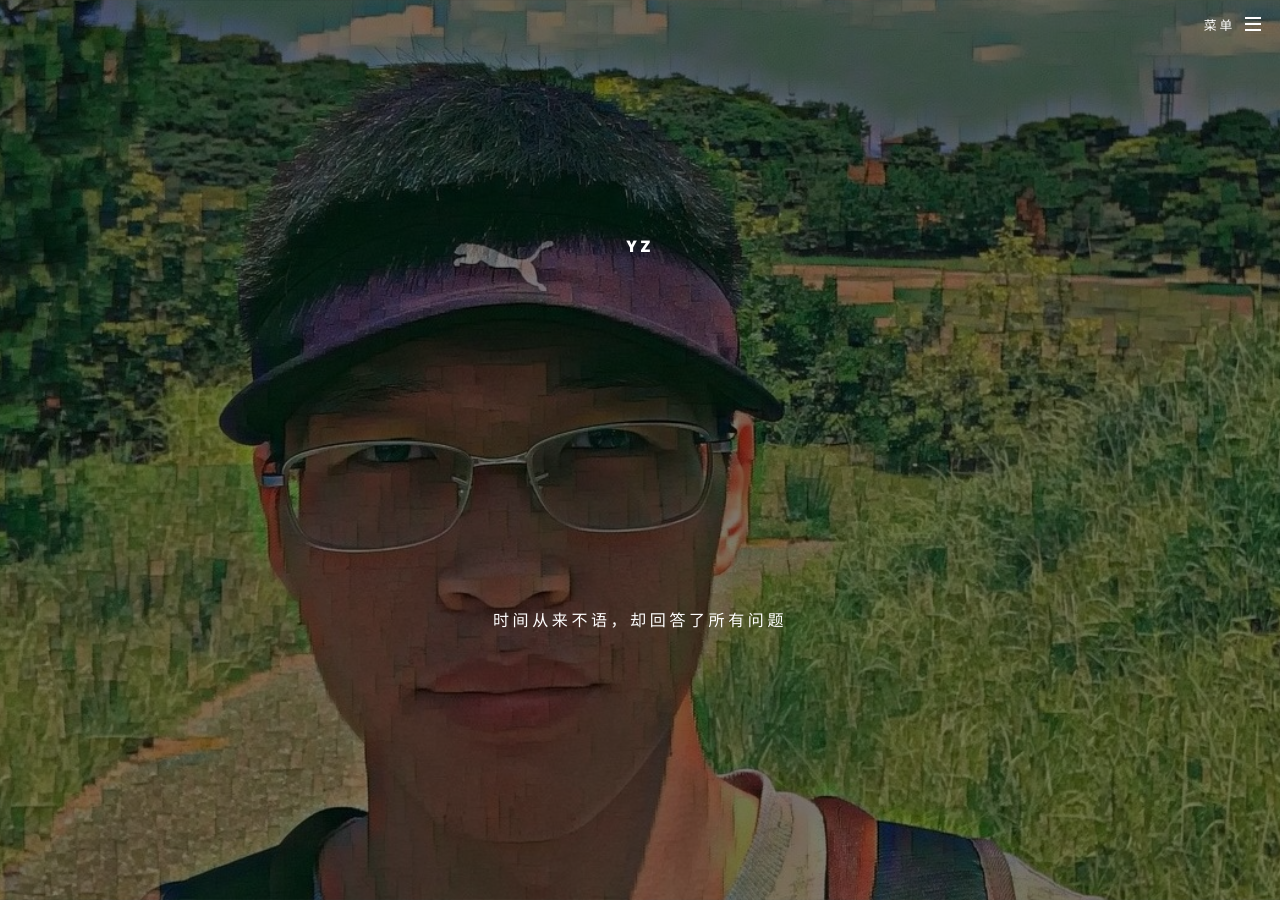
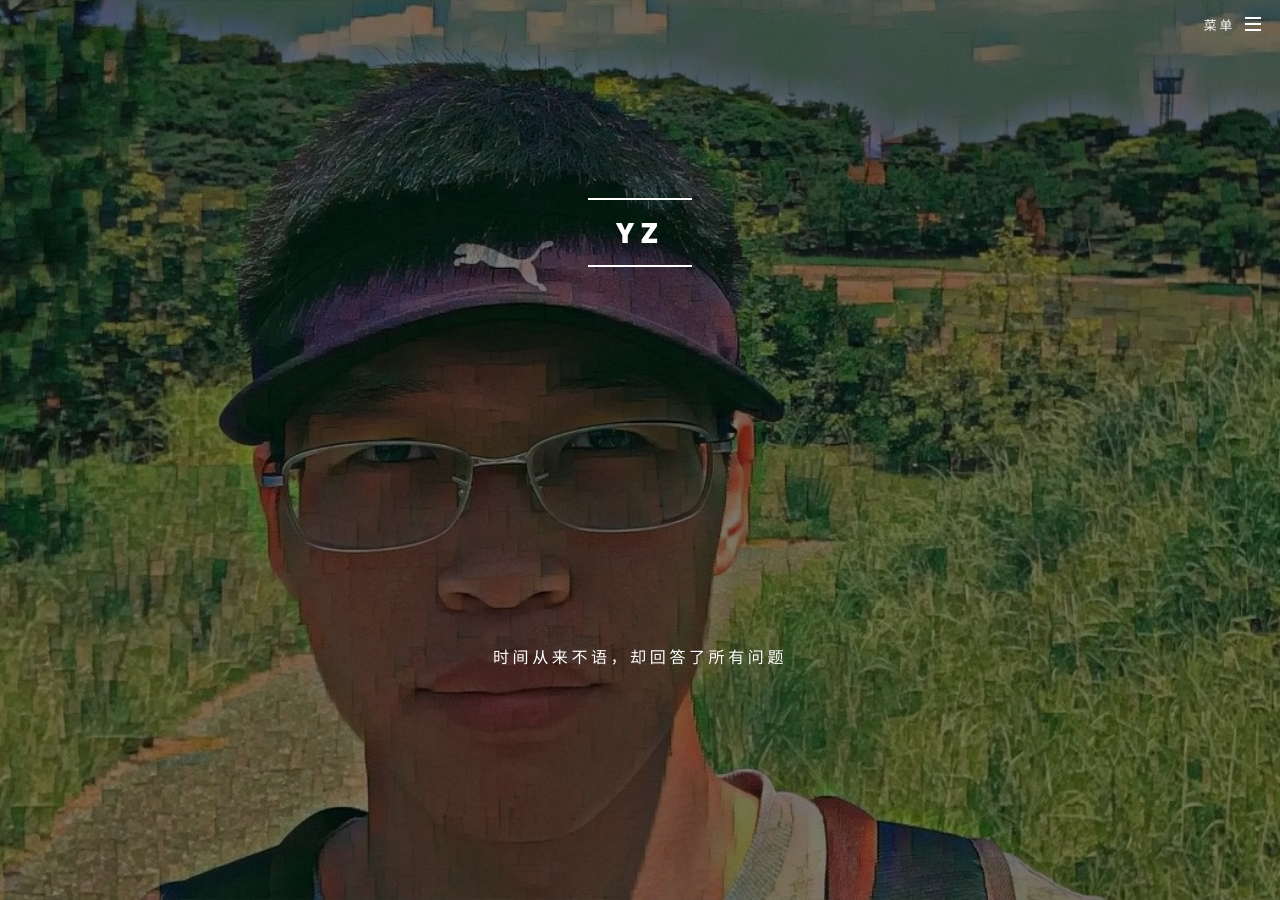
Before and after one commit to yz14/yz14.github.io4, a Jekyll site: the page built from index.html, in a window 1280 px wide and 900 px high. Built offline with Jekyll 4.4.1, drawn with Linux system fonts in a browser that asks for light colours.

Commit message:
Update index.html

```diff
--- a/index.html
+++ b/index.html
@@ -4,7 +4,7 @@ layout: landing
 				<!-- Banner -->
 					<section id="banner">
 						<div class="inner">
-							<h4>{{ site.title }}</h4>
+							<h2>{{ site.title }}</h2>
 							<p>{{ site.description | markdownify }}</p>
 <!-- 							<ul class="actions">
 								<li><a href="https://yz14.github.io" class="button special">按钮1</a></li>
```
